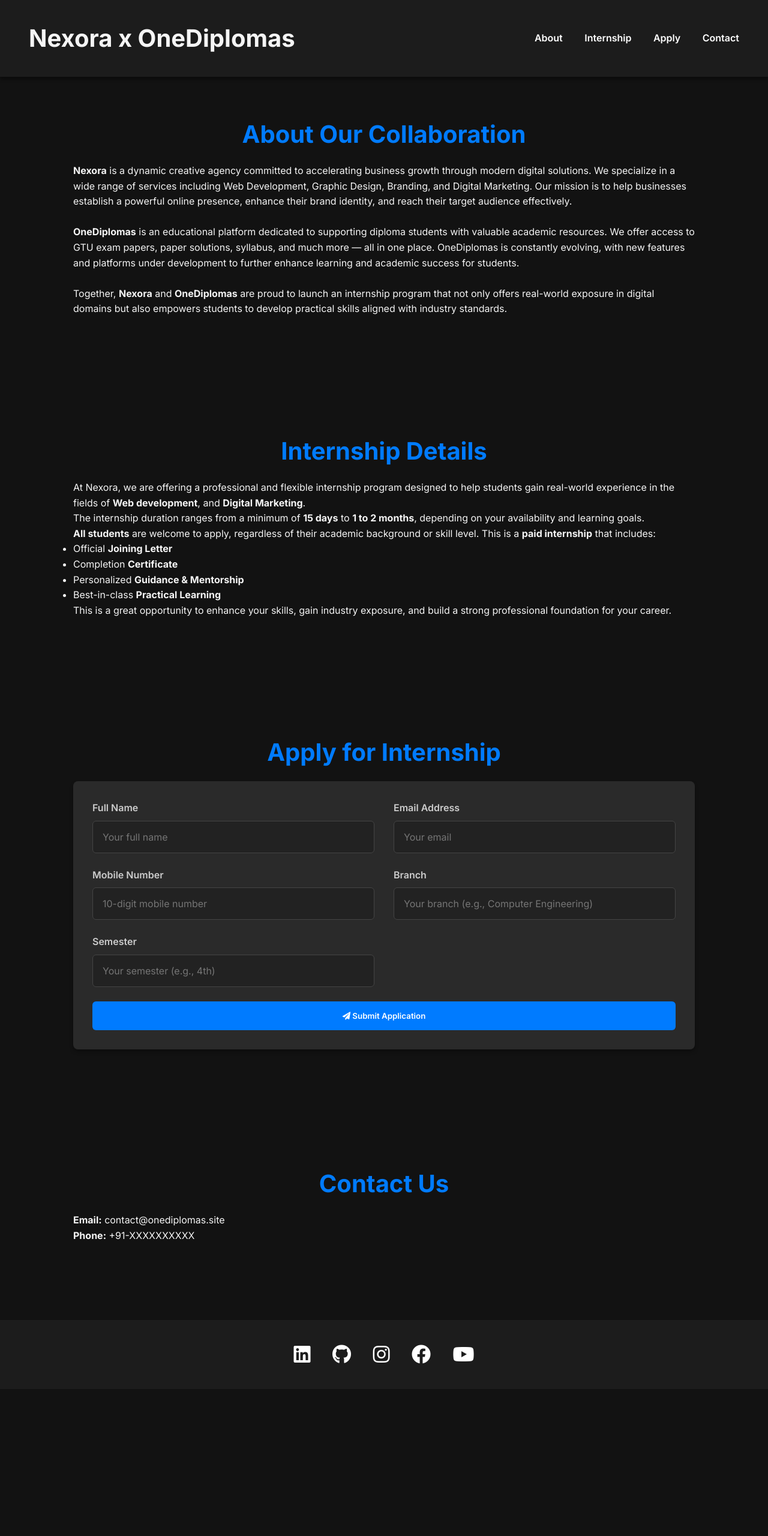
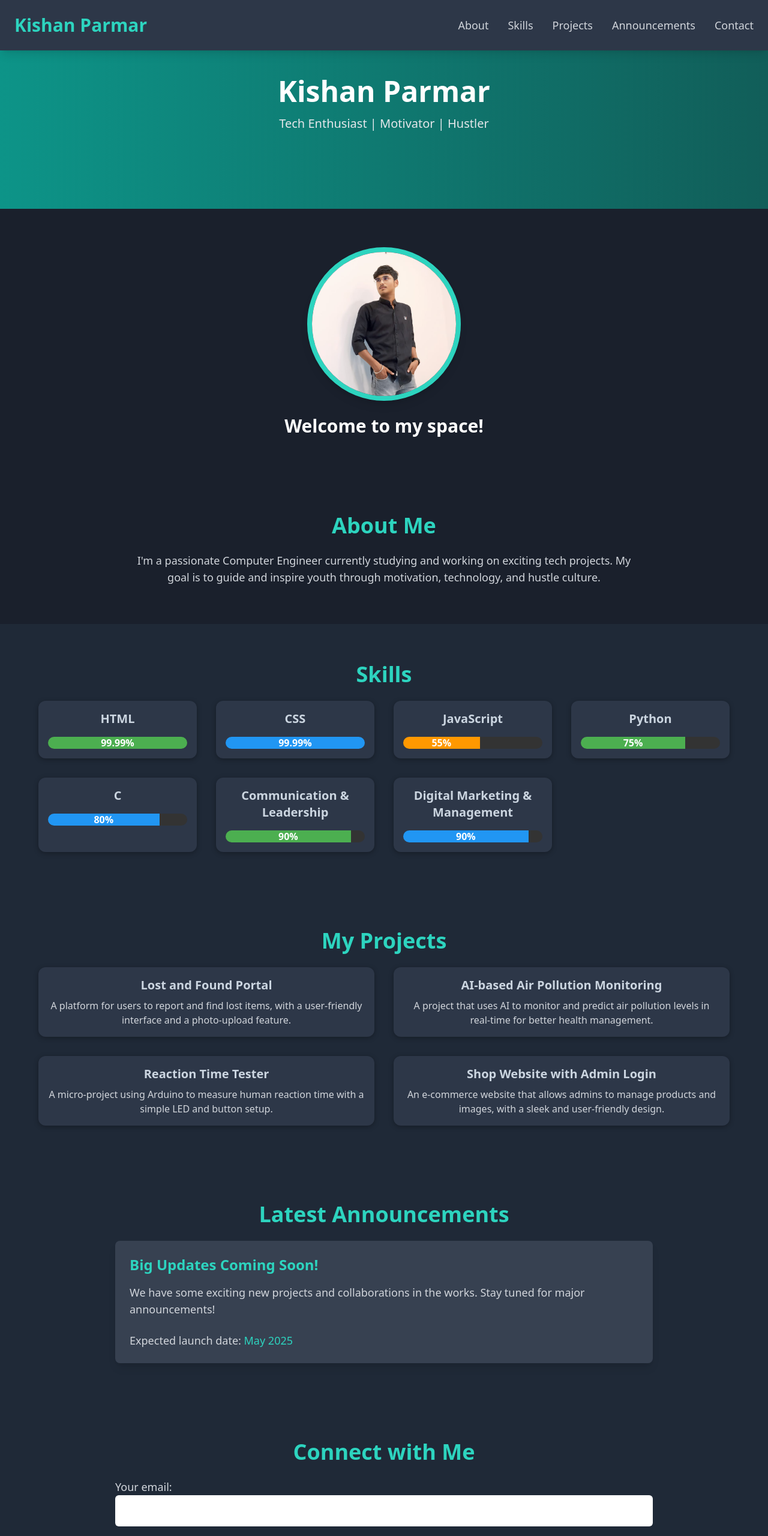
Before and after one commit to kishanpamar/portfolio, a plain HTML site: page index.htm in a window 1280 px wide. Shown: the top 2560 px of the page at 60% size. Before the commit the page ends 2315 px from the top, so only its background shows below. Drawn offline with nearby package versions, Linux system fonts and the light colour scheme.

Commit message:
Update index.htm

```diff
--- a/index.htm
+++ b/index.htm
@@ -1,416 +1,135 @@
-<!DOCTYPE html>
-<html lang="en">
+<!DOCTYPE html><html lang="en">
+<head>
+  <meta charset="UTF-8">
+  <meta name="viewport" content="width=device-width, initial-scale=1.0">
+  <meta name="description" content="Kishan Parmar's Portfolio - Tech Enthusiast | Motivator | Hustler. Explore my projects, skills, and experience.">
+  <meta name="author" content="Kishan Parmar">
+  <meta property="og:title" content="Kishan Parmar | Portfolio">
+  <meta property="og:description" content="Explore Kishan Parmar's portfolio showcasing his skills, projects, and accomplishments in tech and motivation.">
+  <meta property="og:image" content="kishan.jpg">
+  <meta property="og:url" content="https://kishanparmar.com">
+  <title>Kishan Parmar | Portfolio</title>
+  <script src="https://cdn.tailwindcss.com"></script>
+  <script src="https://unpkg.com/scrollreveal"></script>
+  <link rel="stylesheet" href="https://cdnjs.cloudflare.com/ajax/libs/font-awesome/6.0.0-beta3/css/all.min.css" />
+  <style>
+    @keyframes fadeInUp { from { opacity: 0; transform: translateY(50px); } to { opacity: 1; transform: translateY(0); } }
+    @keyframes scaleIn { from { opacity: 0; transform: scale(0.5); } to { opacity: 1; transform: scale(1); } }
+    .reveal { visibility: hidden; }
+    .reveal.visible { visibility: visible; animation: fadeInUp 1s ease-out forwards; }
+    .scale-reveal { visibility: hidden; }
+    .scale-reveal.visible { visibility: visible; animation: scaleIn 1s ease-out forwards; }
+    .social-icon:hover { transform: scale(1.2); transition: transform 0.3s ease; }
+    .progress-bar { width: 100%; height: 20px; border-radius: 10px; background-color: #333; overflow: hidden; }
+    .progress-bar span { display: block; height: 100%; text-align: center; color: white; line-height: 20px; font-weight: bold; }
+    body { background-color: #1a202c; color: #cbd5e0; }
+    .nav-bar { background-color: #2d3748; }
+    .nav-link:hover { color: #4fd1c5; }
+    .button { background-color: #4fd1c5; color: #1a202c; }
+    .button:hover { background-color: #38b2ac; }
+    .footer { background-color: #2d3748; }
+    .card, .notes-card { background-color: #2d3748; border-radius: 12px; padding: 16px; box-shadow: 0 2px 8px rgba(0, 0, 0, 0.3); transition: transform 0.3s; }
+    .card:hover, .notes-card:hover { transform: translateY(-5px); }
+    .notes-card a { color: #4fd1c5; text-decoration: none; }
+    .notes-card a:hover { text-decoration: underline; }
+  </style>
+</head>
+<body><!-- Navbar --><nav class="nav-bar fixed top-0 w-full shadow-lg z-50">
+  <div class="max-w-7xl mx-auto flex items-center justify-between p-6">
+    <h1 class="text-3xl font-bold text-teal-400">Kishan Parmar</h1>
+    <button id="menu-toggle" class="text-teal-400 md:hidden text-3xl focus:outline-none">
+      <i class="fas fa-bars"></i>
+    </button>
+    <ul id="nav-links" class="hidden md:flex space-x-8 text-gray-300 text-lg">
+      <li><a href="#about" class="nav-link transition-all">About</a></li>
+      <li><a href="#skills" class="nav-link transition-all">Skills</a></li>
+      <li><a href="#projects" class="nav-link transition-all">Projects</a></li>
+      <li><a href="#announcements" class="nav-link transition-all">Announcements</a></li>
+      <li><a href="#contact" class="nav-link transition-all">Contact</a></li>
+    </ul>
+  </div>
+  <!-- Mobile Menu -->
+  <div id="mobile-menu" class="md:hidden hidden px-6 pb-4">
+    <ul class="flex flex-col space-y-4 text-gray-300 text-lg">
+      <li><a href="#about" class="nav-link">About</a></li>
+      <li><a href="#skills" class="nav-link">Skills</a></li>
+      <li><a href="#projects" class="nav-link">Projects</a></li>
+      <li><a href="#announcements" class="nav-link">Announcements</a></li>
+      <li><a href="#contact" class="nav-link">Contact</a></li>
+    </ul>
+  </div>
+</nav><!-- Header --><header class="text-center py-32 bg-gradient-to-r from-teal-600 to-teal-800">
+  <h1 class="text-5xl font-extrabold text-white">Kishan Parmar</h1>
+  <p class="text-xl text-gray-200 mt-4">Tech Enthusiast | Motivator | Hustler</p>
+</header><!-- Hero Section --><section class="flex flex-col items-center justify-center py-16">
+  <img src="kishan.jpg" alt="Kishan Parmar" class="rounded-full w-64 h-64 object-cover border-8 border-teal-400 shadow-lg scale-reveal">
+  <h2 class="mt-6 text-3xl font-semibold text-white reveal">Welcome to my space!</h2>
+</section><!-- About Section --><section id="about" class="max-w-4xl mx-auto py-16 px-6">
+  <h2 class="text-4xl font-bold text-teal-400 mb-6 text-center reveal">About Me</h2>
+  <p class="text-lg text-gray-300 text-center reveal">I'm a passionate Computer Engineer currently studying and working on exciting tech projects. My goal is to guide and inspire youth through motivation, technology, and hustle culture.</p>
+</section><!-- Skills Section --><section id="skills" class="bg-gray-800 py-16 px-6">
+  <div class="max-w-6xl mx-auto">
+    <h2 class="text-4xl font-bold text-teal-400 mb-6 text-center reveal">Skills</h2>
+    <div class="grid grid-cols-2 md:grid-cols-4 gap-8">
+      <div class="card text-center reveal"><h3 class="text-xl font-semibold">HTML</h3><div class="progress-bar mt-4"><span style="width: 99.99%; background-color: #4caf50;">99.99%</span></div></div>
+      <div class="card text-center reveal"><h3 class="text-xl font-semibold">CSS</h3><div class="progress-bar mt-4"><span style="width: 99.99%; background-color: #2196f3;">99.99%</span></div></div>
+      <div class="card text-center reveal"><h3 class="text-xl font-semibold">JavaScript</h3><div class="progress-bar mt-4"><span style="width: 55%; background-color: #ff9800;">55%</span></div></div>
+      <div class="card text-center reveal"><h3 class="text-xl font-semibold">Python</h3><div class="progress-bar mt-4"><span style="width: 75%; background-color: #4caf50;">75%</span></div></div>
+      <div class="card text-center reveal"><h3 class="text-xl font-semibold">C</h3><div class="progress-bar mt-4"><span style="width: 80%; background-color: #2196f3;">80%</span></div></div>
+      <div class="card text-center reveal"><h3 class="text-xl font-semibold">Communication & Leadership</h3><div class="progress-bar mt-4"><span style="width: 90%; background-color: #4caf50;">90%</span></div></div>
+      <div class="card text-center reveal"><h3 class="text-xl font-semibold">Digital Marketing & Management</h3><div class="progress-bar mt-4"><span style="width: 90%; background-color: #2196f3;">90%</span></div></div>
+    </div>
+  </div>
+</section><!-- Projects Section --><section id="projects" class="bg-gray-800 py-16 px-6">
+  <div class="max-w-6xl mx-auto">
+    <h2 class="text-4xl font-bold text-teal-400 mb-6 text-center reveal">My Projects</h2>
+    <div class="grid grid-cols-1 md:grid-cols-2 gap-8">
+      <div class="card text-center reveal"><h3 class="text-xl font-semibold">Lost and Found Portal</h3><p class="text-gray-300 mt-2">A platform for users to report and find lost items, with a user-friendly interface and a photo-upload feature.</p></div>
+      <div class="card text-center reveal"><h3 class="text-xl font-semibold">AI-based Air Pollution Monitoring</h3><p class="text-gray-300 mt-2">A project that uses AI to monitor and predict air pollution levels in real-time for better health management.</p></div>
+      <div class="card text-center reveal"><h3 class="text-xl font-semibold">Reaction Time Tester</h3><p class="text-gray-300 mt-2">A micro-project using Arduino to measure human reaction time with a simple LED and button setup.</p></div>
+      <div class="card text-center reveal"><h3 class="text-xl font-semibold">Shop Website with Admin Login</h3><p class="text-gray-300 mt-2">An e-commerce website that allows admins to manage products and images, with a sleek and user-friendly design.</p></div>
+    </div>
+  </div>
+</section><!-- Announcements Section --><section id="announcements" class="bg-gray-800 py-16 px-6">
+  <div class="max-w-4xl mx-auto">
+    <h2 class="text-4xl font-bold text-teal-400 mb-6 text-center reveal">Latest Announcements</h2>
+    <div class="bg-gray-700 p-6 rounded-lg shadow-lg">
+      <h3 class="text-2xl font-semibold text-teal-400">Big Updates Coming Soon!</h3>
+      <p class="text-lg text-gray-300 mt-4">We have some exciting new projects and collaborations in the works. Stay tuned for major announcements!</p>
+      <div class="mt-6">
+        <p class="text-lg text-gray-300">Expected launch date: <span class="text-teal-400">May 2025</span></p>
+      </div>
+    </div>
+  </div>
+</section><!-- Contact Section --><section id="contact" class="bg-gray-800 py-16 px-6">
+  <div class="max-w-4xl mx-auto">
+    <h2 class="text-4xl font-bold text-teal-400 mb-6 text-center reveal">Connect with Me</h2>
+    <form action="https://formspree.io/f/xblolvdy" method="POST" class="space-y-4">
+      <label class="block text-lg text-gray-300">Your email:<input type="email" name="email" class="w-full p-3 rounded-md text-black" required></label>
+      <label class="block text-lg text-gray-300">Your message:<textarea name="message" class="w-full p-3 rounded-md text-black" required></textarea></label>
+      <button type="submit" class="button w-full py-3 text-lg rounded-md">Send Message</button>
+    </form>
+  </div>
+</section><!-- Footer --><footer class="footer py-8">
+  <div class="max-w-6xl mx-auto flex justify-between items-center">
+    <p class="text-lg text-gray-300">© 2025 Kishan Parmar</p>
+    <div class="space-x-4">
+      <a href="www.linkedin.com/in/kishan-parmar-126030326" class="social-icon text-2xl text-teal-400"><i class="fab fa-linkedin"></i></a>
+      <a href="https://www.github.com" class="social-icon text-2xl text-teal-400"><i class="fab fa-github"></i></a>
+      <a href="https://www.twitter.com" class="social-icon text-2xl text-teal-400"><i class="fab fa-twitter"></i></a>
+      <a href="https://www.instagram.com/kishan_parmar_70?igsh=NDEzbWowc3c5aW01" class="social-icon text-2xl text-teal-400"><i class="fab fa-instagram"></i></a>
+      <a href="https://www.facebook.com" class="social-icon text-2xl text-teal-400"><i class="fab fa-facebook"></i></a>
+      <a href="https://www.youtube.com" class="social-icon text-2xl text-teal-400"><i class="fab fa-youtube"></i></a>
+    </div>
+  </div>
+</footer><script>
+  ScrollReveal().reveal('.reveal', { delay: 300, distance: '50px', duration: 800 });
+  ScrollReveal().reveal('.scale-reveal', { delay: 300, distance: '50px', duration: 800 });
 
-<head>
-    <meta name="description" content="Join the Nexora x OneDiplomas Internship Program for real-world experience in Web Development and Digital Marketing. Paid internship with certificate and mentorship.">
-
-<meta charset="UTF-8" />
-    <meta name="viewport" content="width=device-width, initial-scale=1.0" />
-    <title>Internship Program | Nexora x OneDiplomas</title>
-    <link href="https://fonts.googleapis.com/css2?family=Inter:wght@400;600;700&display=swap" rel="stylesheet">
-    <link rel="stylesheet" href="https://cdnjs.cloudflare.com/ajax/libs/font-awesome/5.15.4/css/all.min.css">
-    <style>
-        * {
-            margin: 0;
-            padding: 0;
-            box-sizing: border-box;
-            font-family: 'Inter', sans-serif;
-        }
-
-        body {
-            background-color: #121212;
-            color: #f5f5f5;
-            line-height: 1.6;
-        }
-
-        header {
-            background-color: #1c1c1c;
-            padding: 2rem 3rem;
-            display: flex;
-            justify-content: space-between;
-            align-items: center;
-            color: #f5f5f5;
-            position: sticky;
-            top: 0;
-            z-index: 10;
-            box-shadow: 0 4px 6px rgba(0, 0, 0, 0.4);
-        }
-
-        header h1 {
-            font-size: 2.5rem;
-            font-weight: 700;
-        }
-
-        nav a {
-            color: #fff;
-            margin-left: 2rem;
-            text-decoration: none;
-            font-weight: 600;
-            transition: color 0.3s ease;
-        }
-
-        nav a:hover {
-            color: #007bff;
-        }
-
-        section {
-            padding: 4rem 2rem;
-            max-width: 1100px;
-            margin: 0 auto;
-            opacity: 0;
-            transform: translateY(50px);
-            transition: all 0.7s ease;
-        }
-
-        section.visible {
-            opacity: 1;
-            transform: translateY(0);
-        }
-
-        h2 {
-            font-size: 2.5rem;
-            color: #007bff;
-            margin-bottom: 1rem;
-            text-align: center;
-        }
-
-        .about,
-        .internship-details,
-        .testimonials,
-        .contact,
-        .apply {
-            margin-bottom: 4rem;
-        }
-
-        .cta-button {
-            display: inline-block;
-            padding: 1rem 2rem;
-            background-color: #28a745;
-            color: white;
-            font-weight: 600;
-            border-radius: 6px;
-            text-decoration: none;
-            transition: background 0.3s ease;
-            margin-top: 2rem;
-        }
-
-        .cta-button:hover {
-            background-color: #218838;
-        }
-
-        form {
-            display: grid;
-            grid-template-columns: 1fr 1fr;
-            gap: 1.5rem 2rem;
-            background-color: #2a2a2a;
-            padding: 2rem;
-            border-radius: 8px;
-            box-shadow: 0 4px 6px rgba(0, 0, 0, 0.3);
-        }
-
-        form div {
-            display: flex;
-            flex-direction: column;
-        }
-
-        form label {
-            margin-bottom: 0.5rem;
-            font-weight: 600;
-            color: #ccc;
-        }
-
-        form input {
-            padding: 1rem;
-            border: 1px solid #444;
-            border-radius: 6px;
-            font-size: 1rem;
-            background-color: #222;
-            color: #fff;
-            transition: border-color 0.3s ease;
-        }
-
-        form input:focus {
-            border-color: #007bff;
-            outline: none;
-        }
-
-        form button {
-            grid-column: span 2;
-            padding: 1rem;
-            background-color: #007bff;
-            color: white;
-            font-weight: 600;
-            border: none;
-            border-radius: 6px;
-            cursor: pointer;
-            transition: background 0.3s ease;
-        }
-
-        form button:hover {
-            background-color: #0056b3;
-        }
-
-        @media (max-width: 768px) {
-            form {
-                grid-template-columns: 1fr;
-            }
-
-            form button {
-                grid-column: span 1;
-            }
-        }
-
-        footer {
-            background-color: #1c1c1c;
-            color: white;
-            padding: 2rem;
-            text-align: center;
-        }
-
-        footer .social-icons a {
-            color: white;
-            margin: 0 1rem;
-            font-size: 2rem;
-            transition: color 0.3s ease;
-        }
-
-        footer .social-icons a:hover {
-            color: #007bff;
-        }
-
-        @media (max-width: 1024px) {
-            header {
-                padding: 1.5rem;
-            }
-
-            header h1 {
-                font-size: 2rem;
-            }
-
-            nav a {
-                margin-left: 1rem;
-            }
-
-            section {
-                padding: 3rem 1rem;
-            }
-
-            .cta-button {
-                width: 100%;
-                padding: 1rem;
-                font-size: 1.2rem;
-            }
-
-            form {
-                padding: 1.5rem;
-            }
-
-            form input,
-            form textarea {
-                font-size: 0.95rem;
-            }
-
-            form button {
-                padding: 1rem;
-                font-size: 1rem;
-            }
-        }
-
-        @media (max-width: 768px) {
-            header {
-                padding: 1rem;
-            }
-
-            header h1 {
-                font-size: 1.5rem;
-            }
-
-            nav a {
-                margin-left: 0.5rem;
-            }
-
-            .cta-button {
-                width: 100%;
-                padding: 1rem;
-                font-size: 1rem;
-            }
-
-            form input,
-            form textarea {
-                font-size: 1rem;
-            }
-
-            form button {
-                font-size: 1rem;
-            }
-        }
-        .menu-toggle {
-            display: none;
-            font-size: 1.8rem;
-            cursor: pointer;
-            color: #fff;
-        }
-
-        @media (max-width: 768px) {
-            nav#navbar {
-                position: absolute;
-                top: 70px;
-                right: 20px;
-                background-color: #1c1c1c;
-                padding: 1rem;
-                border-radius: 8px;
-                display: none;
-                flex-direction: column;
-                box-shadow: 0 4px 10px rgba(0, 0, 0, 0.4);
-            }
-
-            nav#navbar a {
-                margin: 0.8rem 0;
-            }
-
-            .menu-toggle {
-                display: block;
-            }
-
-            nav#navbar.show {
-                display: flex;
-            }
-        }
-
-    </style>
-</head>
-
-<body>
-
-    <header>
-        <h1>Nexora x OneDiplomas</h1>
-        <nav id="navbar">
-          <a href="#about">About</a>
-          <a href="#internship">Internship</a>
-          <a href="#apply">Apply</a>
-          <a href="#contact">Contact</a>
-        </nav>
-        <div class="menu-toggle" id="menu-toggle">
-          <i class="fas fa-ellipsis-v"></i>
-        </div>
-      </header>
-
-
-    <section id="about" class="about">
-        <h2>About Our Collaboration</h2>
-        <p>
-            <strong>Nexora</strong> is a dynamic creative agency committed to accelerating business growth through modern digital solutions. We specialize in a wide range of services including Web Development, Graphic Design, Branding, and Digital Marketing. Our mission is to help businesses establish a powerful online presence, enhance their brand identity, and reach their target audience effectively.
-        </p>
-        <br />
-        <p>
-            <strong>OneDiplomas</strong> is an educational platform dedicated to supporting diploma students with valuable academic resources. We offer access to GTU exam papers, paper solutions, syllabus, and much more — all in one place. OneDiplomas is constantly evolving, with new features and platforms under development to further enhance learning and academic success for students.
-        </p>
-        <br />
-        <p>
-            Together, <strong>Nexora</strong> and <strong>OneDiplomas</strong> are proud to launch an internship program that not only offers real-world exposure in digital domains but also empowers students to develop practical skills aligned with industry standards.
-        </p>
-    </section>
-
-
-
-    <section id="internship" class="internship-details">
-        <h2>Internship Details</h2>
-        <p>
-          At Nexora, we are offering a professional and flexible internship program designed to help students gain real-world experience in the fields of <strong>Web development</strong>, and <strong>Digital Marketing</strong>.
-        </p>
-        <p>
-          The internship duration ranges from a minimum of <strong>15 days</strong> to <strong>1 to 2 months</strong>, depending on your availability and learning goals.
-        </p>
-        <p>
-          <strong>All students</strong> are welcome to apply, regardless of their academic background or skill level. This is a <strong>paid internship</strong> that includes:
-          <ul>
-            <li>Official <strong>Joining Letter</strong></li>
-            <li>Completion <strong>Certificate</strong></li>
-            <li>Personalized <strong>Guidance & Mentorship</strong></li>
-            <li>Best-in-class <strong>Practical Learning</strong></li>
-          </ul>
-        </p>
-        <p>
-          This is a great opportunity to enhance your skills, gain industry exposure, and build a strong professional foundation for your career.
-        </p>
-      </section>
-
-    <section id="apply" class="apply">
-        <h2>Apply for Internship</h2>
-        <form action="https://formspree.io/f/xnnddnzb" method="POST">
-            <div>
-                <label for="name">Full Name</label>
-                <input type="text" id="name" name="name" placeholder="Your full name" required>
-            </div>
-            <div>
-                <label for="email">Email Address</label>
-                <input type="email" id="email" name="email" placeholder="Your email" required>
-            </div>
-            <div>
-                <label for="mobile">Mobile Number</label>
-                <input type="tel" id="mobile" name="mobile" placeholder="10-digit mobile number" pattern="[0-9]{10}" required>
-            </div>
-            <div>
-                <label for="branch">Branch</label>
-                <input type="text" id="branch" name="branch" placeholder="Your branch (e.g., Computer Engineering)" required>
-            </div>
-            <div>
-                <label for="semester">Semester</label>
-                <input type="text" id="semester" name="semester" placeholder="Your semester (e.g., 4th)" required>
-            </div>
-            <button type="submit"><i class="fas fa-paper-plane"></i> Submit Application</button>
-
-        </form>
-    </section>
-
-    <section id="contact" class="contact">
-        <h2>Contact Us</h2>
-        <p><strong>Email:</strong> contact@onediplomas.site</p>
-        <p><strong>Phone:</strong> +91-XXXXXXXXXX</p>
-    </section>
-
-    <footer>
-        <div class="social-icons">
-            <a href="https://www.linkedin.com/in/kishan-parmar-126030326" target="_blank"><i class="fab fa-linkedin"></i></a>
-            <a href="https://www.github.com" target="_blank"><i class="fab fa-github"></i></a>
-            <a href="https://www.instagram.com/kishan_parmar_70?igsh=NDEzbWowc3c5aW01" target="_blank"><i class="fab fa-instagram"></i></a>
-            <a href="https://www.facebook.com" target="_blank"><i class="fab fa-facebook"></i></a>
-            <a href="https://www.youtube.com" target="_blank"><i class="fab fa-youtube"></i></a>
-        </div>
-    </footer>
-
-    <script>
-        window.addEventListener("scroll", () => {
-            document.querySelectorAll("section").forEach(section => {
-                if (section.getBoundingClientRect().top < window.innerHeight - 150) {
-                    section.classList.add("visible");
-                }
-            });
-        });
-    </script>
-    <script>
-        const sections = document.querySelectorAll('section');
-        window.addEventListener('scroll', () => {
-          sections.forEach(sec => {
-            const top = window.scrollY;
-            const offset = sec.offsetTop - 150;
-            const height = sec.offsetHeight;
-            if (top >= offset && top < offset + height) {
-              sec.classList.add('visible');
-            }
-          });
-        });
-      </script>
-      <script>
-        // Hamburger Menu Toggle
-        const toggleBtn = document.getElementById("menu-toggle");
-        const navbar = document.getElementById("navbar");
-
-        toggleBtn.addEventListener("click", () => {
-            navbar.classList.toggle("show");
-        });
-    </script>
-
-</body>
-
+  const menuToggle = document.getElementById('menu-toggle');
+  const mobileMenu = document.getElementById('mobile-menu');
+  menuToggle.addEventListener('click', () => {
+    mobileMenu.classList.toggle('hidden');
+  });
+</script></body>
 </html>
```
